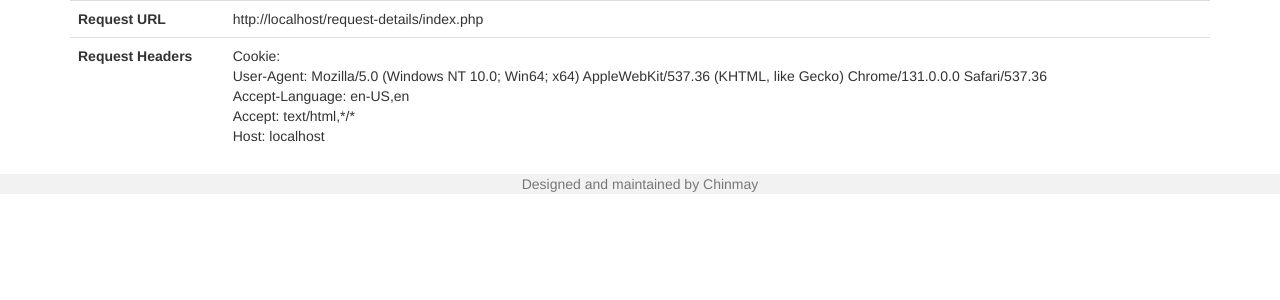
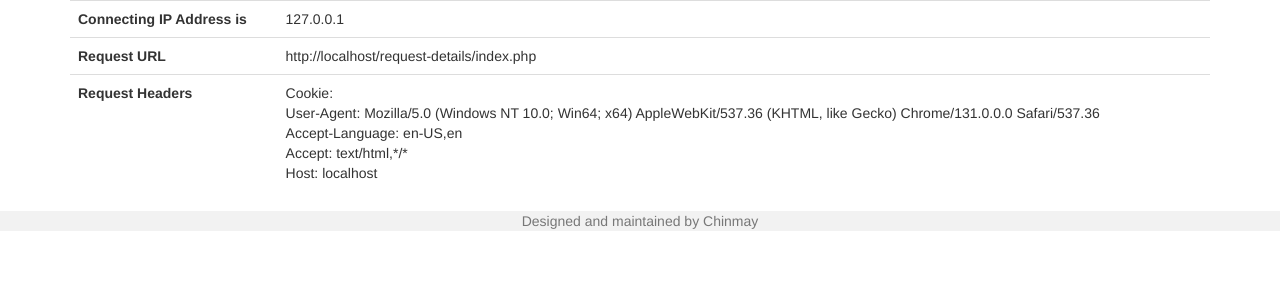
Before and after one commit to bgcena/hostedsites, a PHP site: page /request-details/index.php in a window 1280 px wide. Shown: the top 300 px of the page. Run offline with PHP 8.4, Linux system fonts and the light colour scheme.

Commit message:
added Connecting IP address to display

```diff
--- a/pst-poc.com/request-details/index.php
+++ b/pst-poc.com/request-details/index.php
@@ -3,6 +3,10 @@
 
     <table class="table">
         <tbody>
+        <tr>
+                <th scope="row">Connecting IP Address is</th>
+                <td class=""> <?php  echo $ipaddress = getenv("REMOTE_ADDR") ;  ?> </td>
+            </tr>
             <tr>
                 <th scope="row">Request URL</th>
                 <td class=""> <?php echo $actual_link = "http://$_SERVER[HTTP_HOST]$_SERVER[REQUEST_URI]";  ?> </td>
```
